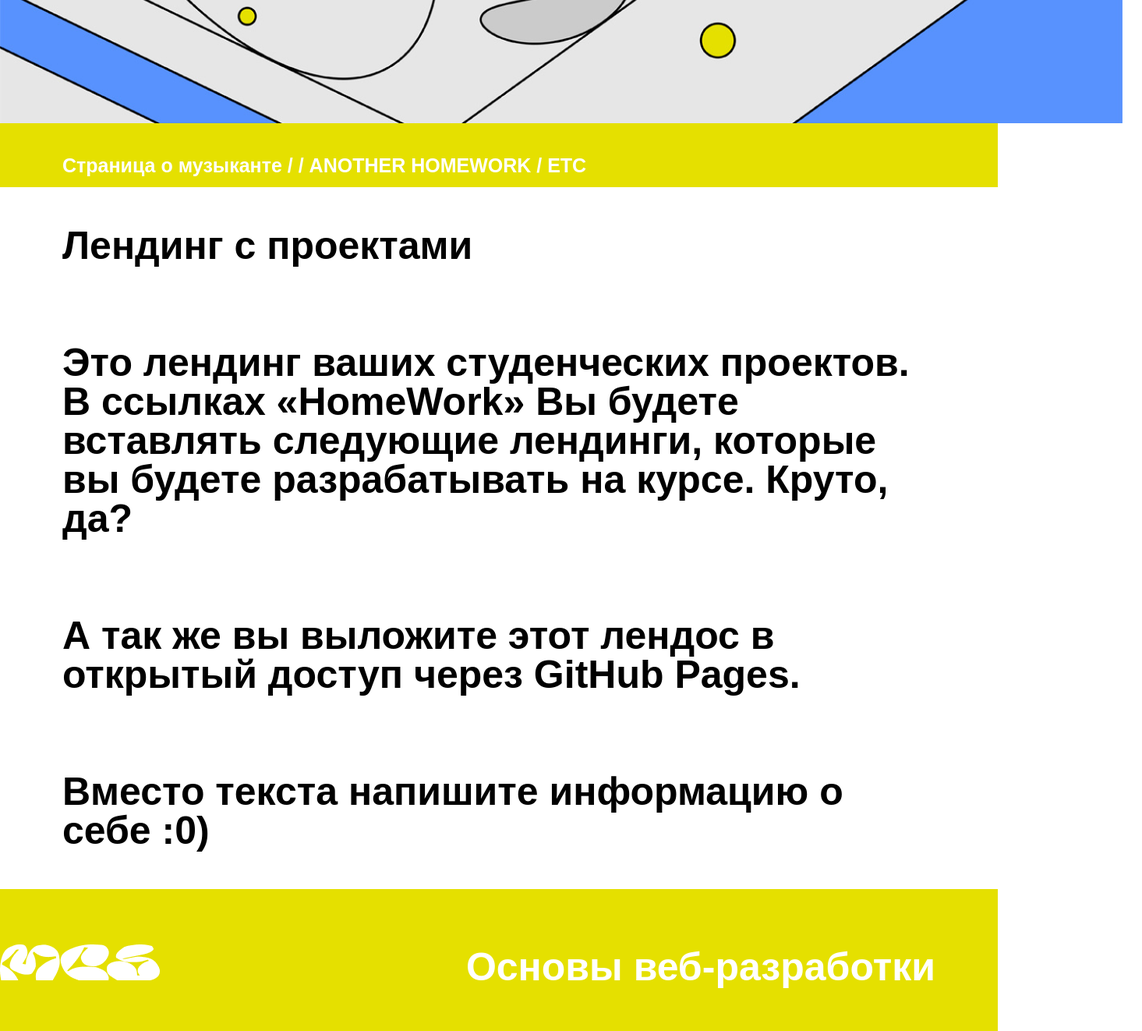
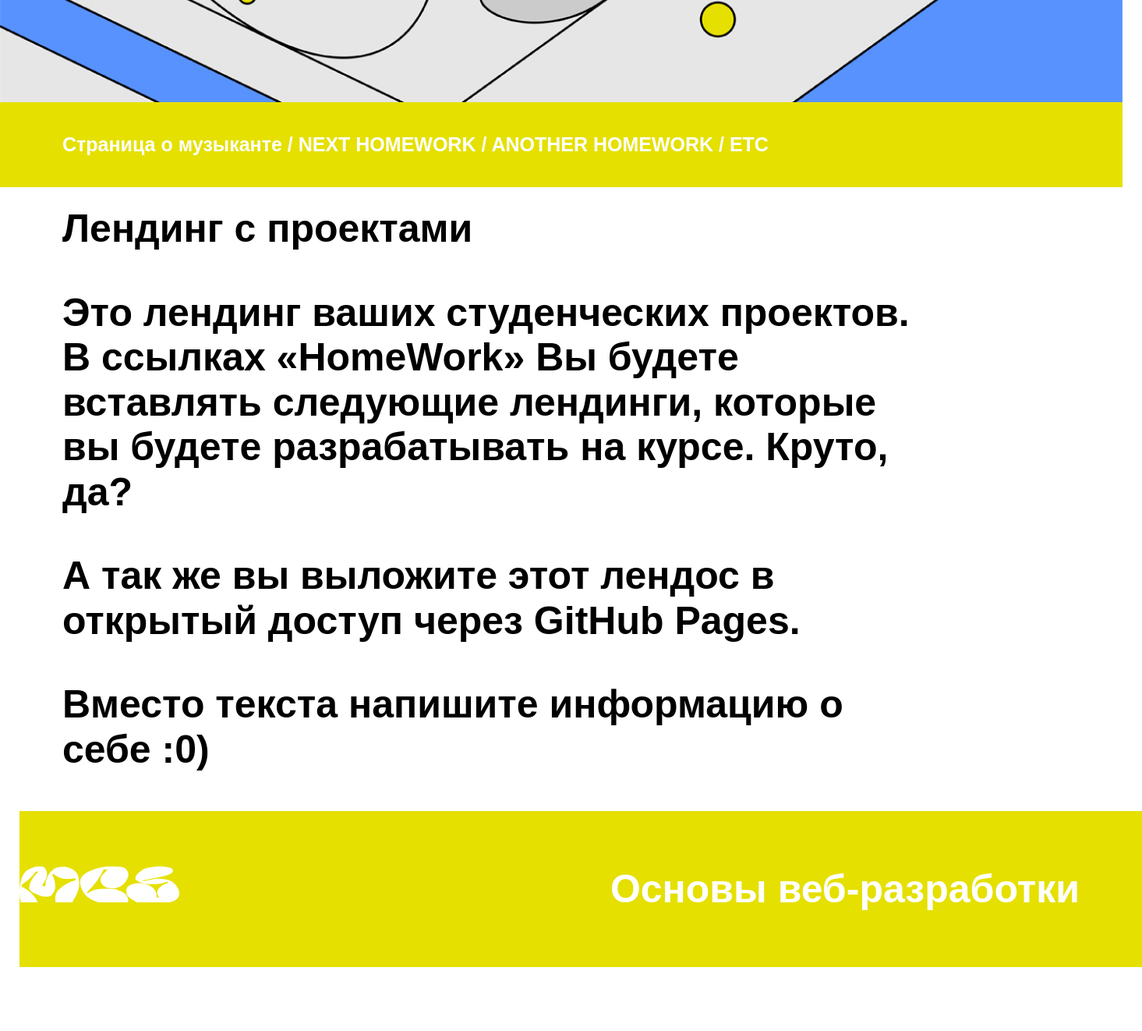
Before and after one commit to ArturKarim/Html2, a plain HTML site: page index.html in a window 1280 px wide. Shown: the part 1140-2462 px from the top of the page at 78% size, 1465 px wide, since content can reach past the window. After the commit the page ends 2405 px from the top, so only its background shows below. Drawn offline with Linux system fonts and the light colour scheme.

Commit message:
final fix

```diff
--- a/index.html
+++ b/index.html
@@ -8,27 +8,23 @@
     <title>Document</title>
   </head>
   <body>
-    <div class="container">
       <div class="header">
         <p class="header-title">Имя Фамилия</p>
         <img src="img.png" alt="img.png" class="header-image" />
         <p class="header-text">
-          Страница о музыканте / / ANOTHER HOMEWORK / ETC
+          Страница о музыканте / NEXT HOMEWORK / ANOTHER HOMEWORK / ETC
         </p>
       </div>
       <div class="content">
         <p>Лендинг с проектами</p>
-
         <p>
           Это лендинг ваших студенческих проектов. В ссылках «HomeWork» Вы
           будете вставлять следующие лендинги, которые вы будете разрабатывать
           на курсе. Круто, да?
         </p>
-
         <p>
           А так же вы выложите этот лендос в открытый доступ через GitHub Pages.
         </p>
-
         <p>Вместо текста напишите информацию о себе :0)</p>
       </div>
       <div class="footer">
--- a/main.css
+++ b/main.css
@@ -1,17 +1,17 @@
 .header {
-    max-width: 1440px;
+  width: 1440px;
   height: 1380px;
-    background: #E5E000;
+  background: #e5e000;
   display: flex;
   flex-direction: column;
   font-family: Arial, Helvetica, sans-serif;
   font-weight: bold;
-    color: white
-
+  color: white;
 }
 .header-title {
-    padding: 80px;
   font-size: 50px;
+  height: 200px;
+  padding: 60px;
 }
 .header-image {
   min-width: 1440px;
@@ -21,28 +21,28 @@
 }
 .header-text {
   font-size: 25px;
+  font-family: Arial, Helvetica, sans-serif;
   padding: 40px 80px;
+  font-weight: bold;
 }
 .content {
   font-family: Arial, Helvetica, sans-serif;
   font-weight: bold;
-    height: auto;
-    max-width: 1440px;
+  max-width: 1280px;
   font-size: 50px;
-    line-height: 50px;
+  line-height: 57.5px;
 }
 p {
-    padding: 50px 80px;
-
+  padding: 25px 80px;
 }
 .footer {
   display: flex;
-    min-width: 100vw;
   min-height: 200px;
-    background-color: #E5E000;
+  background-color: #e5e000;
   justify-content: space-between;
   align-items: center;
-    max-width: 1440px;
+  width: 1440px;
+  margin: 25px;
 }
 .footer-child {
   font-size: 50px;
```
Lines whose indentation alone changed are shown as unchanged.
